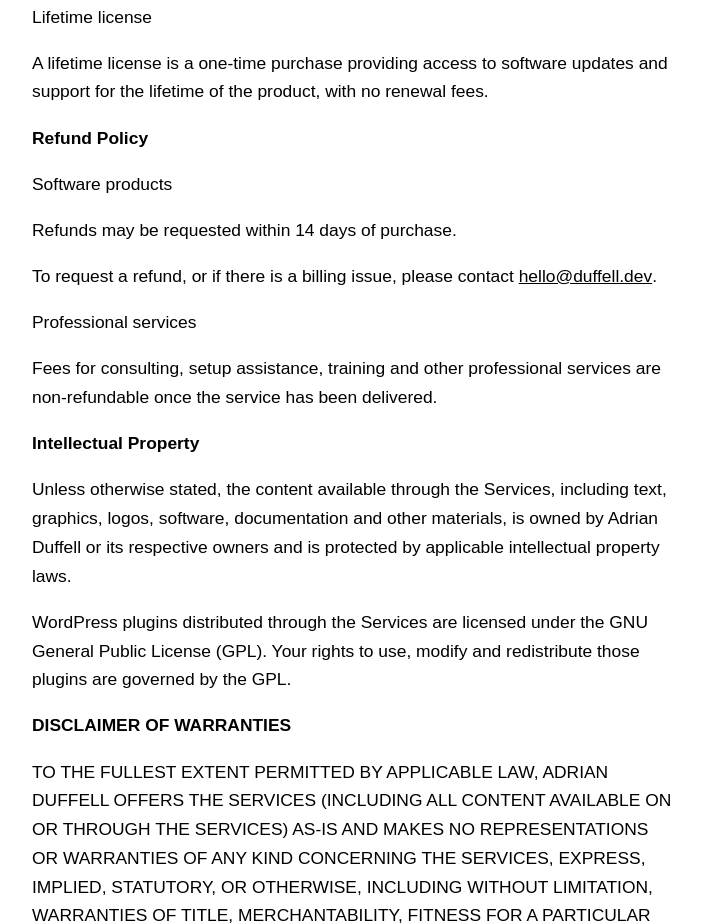
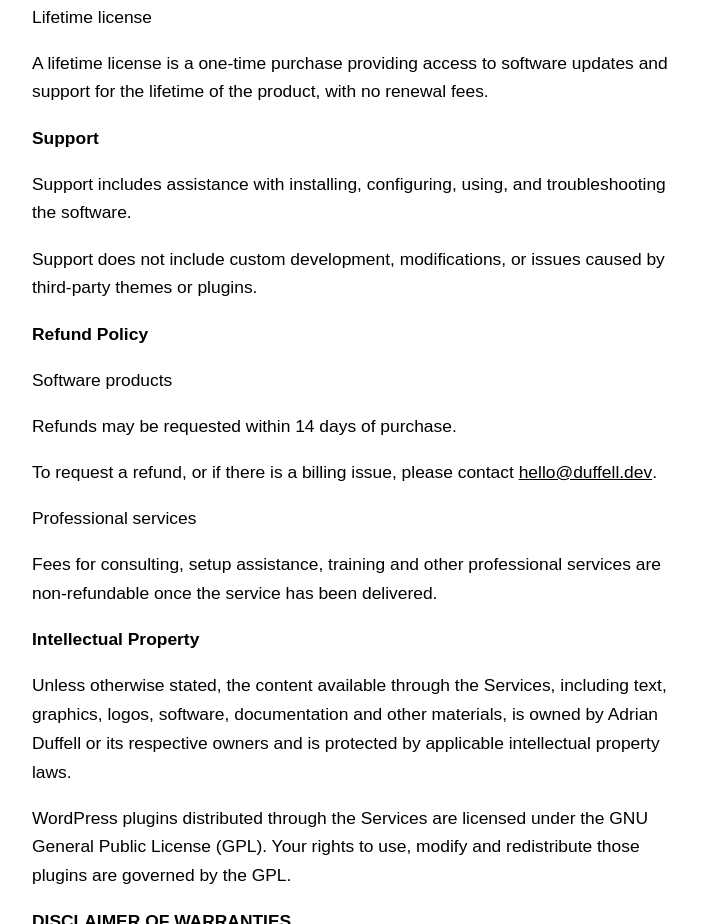
Before and after one commit to adrianduffell/adrianduffell.github.io, a plain HTML site: page tos.html in a window 1280 px wide. Shown: the part 936-1860 px from the top of the page, without its empty margins (288-989 px from the left). Drawn offline with Linux system fonts and the light colour scheme.

Commit message:
Add support t&cs

```diff
--- a/tos.html
+++ b/tos.html
@@ -94,6 +94,12 @@
     <p>A lifetime license is a one-time purchase providing access to software updates and support for the lifetime of the
     product, with no renewal fees.</p>
 
+    <h2>Support</h2>
+
+    <p>Support includes assistance with installing, configuring, using, and troubleshooting the software.</p>
+
+    <p>Support does not include custom development, modifications, or issues caused by third-party themes or plugins.</p>
+
     <h2>Refund Policy</h2>
 
     <h3>Software products</h3>
```
